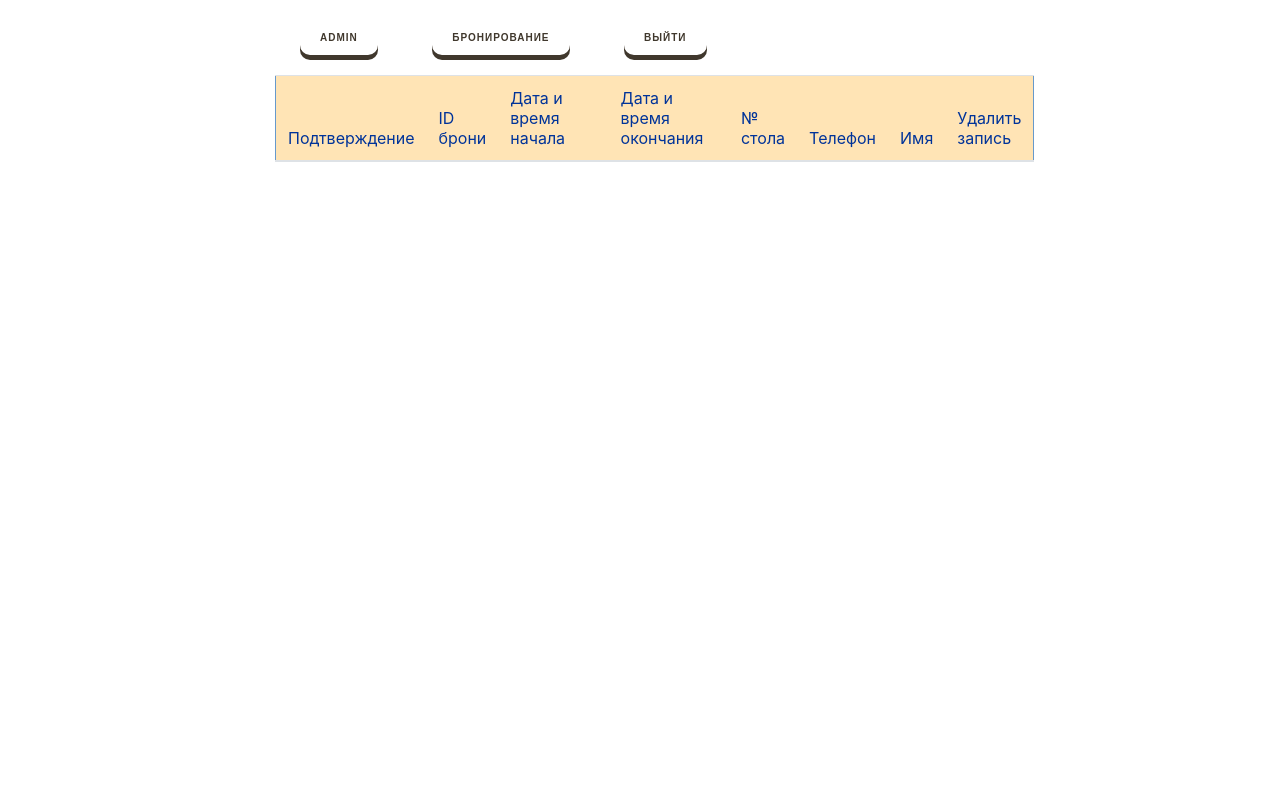
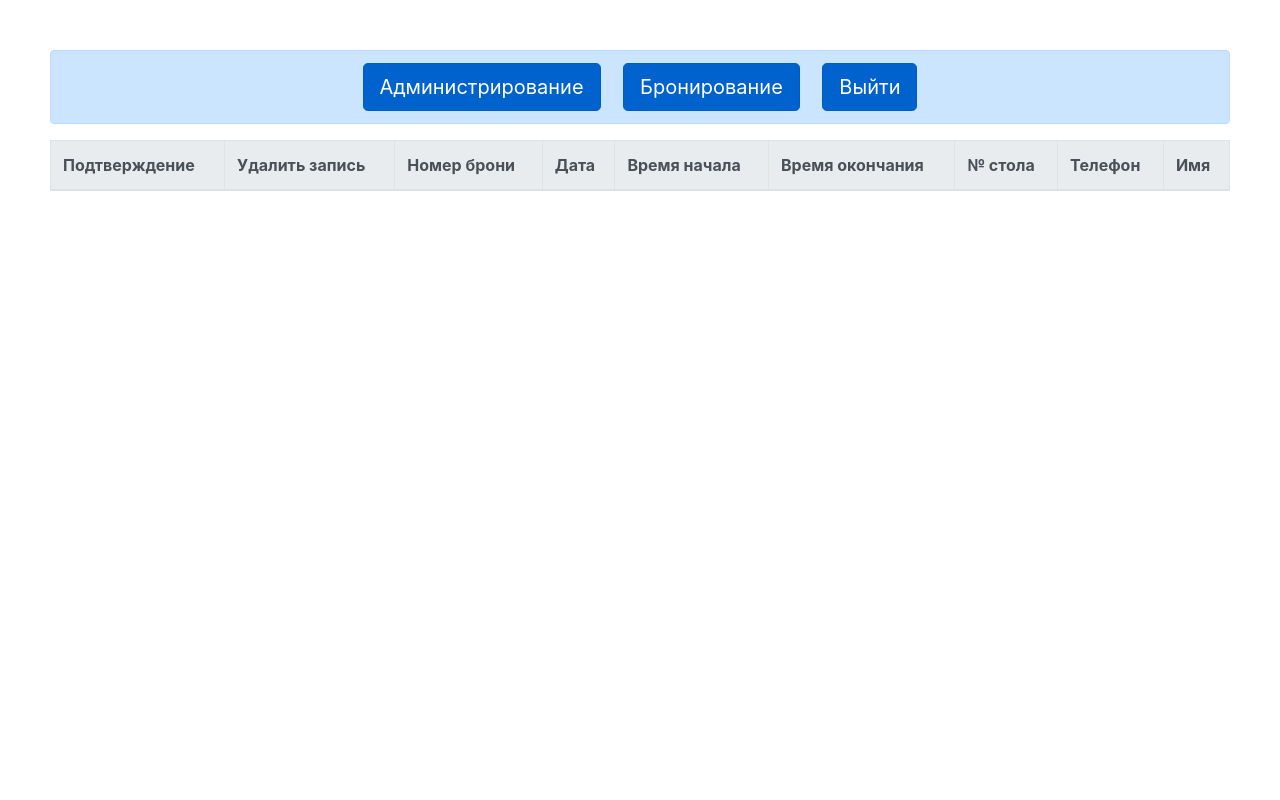
Before and after one commit to OlegYariga/na_rogah, a Flask app: page / in a window 1280 px wide. Run offline with Flask 2, Linux system fonts and the light colour scheme; the visitor is signed in with stand-in values (Sample User, id 1); data that the repository does not hold is empty; parts of the project's set-up code (start-up, migrations or seed data) failed here and were passed over; some libraries are stand-ins or nearby versions.

Commit message:
Added 3 endpoins find_user and for profile

```diff
--- a/templates/base.html
+++ b/templates/base.html
@@ -1,220 +1,5 @@
 <!-- /templates/base.html  -->
-<style>
-    body,html {
-        height: 100%;
-        width: 100%;
-    }
 
-    .flight-container {
-        margin: 0px;
-        padding: px;
-    }
-    table {
-    border: 1px solid #69c;
-    }
-th {
-
-        width: 100%;
-  font-weight: normal;
-  color: #039;
-  border-bottom: 1px dashed #69c;
-  padding: 12px 17px;
-}
-td {
-  color: #669;
-  padding: 7px 17px;
-}
-tr:hover td {background: #ccddff;}
-tr:nth-last-child(1) {
-    background: moccasin; /* Цвет фона */
-  }
-
-h2{
-  text-align: center;
-  color: #F1F2F4;
-  text-shadow: 0 1px 0 #000;
-}
-a{
-  text-decoration: none; color: #EC5C93;
-}
-.ribbon{
-  background: rgba(200,200,200,.5);
-  width: 50px;
-  height: 70px;
-  margin: 0 auto;
-  position: absolute;
-  top: 19px;
-  left: 0px;
-  border: 1px solid rgba(255,255,255,.3);
-  border-top: 2px solid rgba(255,255,255,.5);
-  border-bottom: 0;
-  border-radius: 5px 5px 0 0;
-  box-shadow: 0 0 3px rgba(0,0,0,.7);
-}
-.ribbon:before{
-  content:"";
-  display: block;
-  width: 15px;
-  height: 15px;
-  background: #4E535B;
-  border: 4px solid #cfd0d1;
-  margin: 18px auto;
-  box-shadow: inset 0 0 5px #000, 0 0 2px #000, 0 1px 1px 1px #A7A8AB;
-  border-radius: 100%;
-}
-.login{
-  background: #F1F2F4;
-  border-bottom: 2px solid #C5C5C8;
-  border-radius: 5px;
-  text-align: center;
-  color: #36383C;
-  text-shadow: 0 1px 0 #FFF;
-  max-width: 300px;
-  margin: 0 auto;
-  padding: 15px 40px 20px 40px;
-  box-shadow: 0 0 3px #000;
-   position: fixed;
-  top: 20%;
-  left: 10px;
-}
-.login:before{
-  content:"";
-  display: block;
-  width: 70px;
-  height: 4px;
-  background: #4E535B;
-  border-radius: 5px;
-  border-bottom: 1px solid #FFFFFF;
-  border-top: 2px solid #CBCBCD;
-  margin: 0 auto;
-}
-h1{
-  font-size: 1.6em;
-  margin-top: 30px;
-  margin-bottom: 10px;
-}
-p{
-  font-family:'Open Sans', Arial, sans-serif;
-  font-weight: 300;
-  color: #7B808A;
-  margin-top: 0;
-  margin-bottom: 30px;
-}
-.input{
-  text-align: right;
-  background: #E5E7E9;
-  border-radius: 5px;
-  overflow: hidden;
-  box-shadow: inset 0 0 3px #65686E;
-  border-bottom: 1px solid #FFF;
-}
-input{
-  width: 260px;
-  background: transparent;
-  border: 0;
-  line-height: 3.6em;
-  box-sizing: border-box;
-  color: #71747A;
-  font-family:'Open Sans', Arial, sans-serif;
-  text-shadow: 0 1px 0 #FFF;
-}
-input:focus{
-  outline: none;
-}
-.blockinput{
-  border-bottom: 1px solid #BDBFC2;
-  border-top: 1px solid #FFFFFF;
-}
-.blockinput:first-child{
-  border-top: 0;
-}
-.blockinput:last-child{
-  border-bottom: 0;
-}
-.blockinput i{
-  padding-right: 10px;
-  color: #B1B3B7;
-  text-shadow: 0 1px 0 #FFF;
-}
-::-webkit-input-placeholder {
-  color: #71747A;
-  font-family:'Open Sans', Arial, sans-serif;
-  text-shadow: 0 1px 0 #FFF;
-}
-
-
-
-.accept{
-  margin-top: 20px;
-  display: block;
-  width: 100%;
-  line-height: 1.2em;
-  background: rgba(114,212,202,1);
-  border-radius: 5px;
-  border:0;
-  cursor: pointer;
-  border-top: 1px solid #B2ECE6;
-  box-shadow: 0 0 0 1px #46A294, 0 2px 2px #808389;
-  color: #FFFFFF;
-  font-size: 1em;
-  text-shadow: 0 1px 2px #21756A;
-}
-.accept:hover{
-background: linear-gradient(to bottom, rgba(107,198,186,1) 0%,rgba(57,175,154,1) 100%);
-}
-
-.accept:active{
-  box-shadow: inset 0 0 5px #000;
-  background: linear-gradient(to bottom, rgba(57,175,154,1) 0%,rgba(107,198,186,1) 100%);
-}
-
-
-.cancel{
-  margin-top: 20px;
-  display: block;
-  width: 100%;
-  line-height: 1.2em;
-  background: red;
-  border-radius: 5px;
-  border:0;
-  cursor: pointer;
-  border-top: 1px solid #B22222;
-  box-shadow: 0 0 0 1px #B22222, 0 2px 2px #808389;
-  color: #FFFFFF;
-  font-size: 1em;
-  text-shadow: 0 1px 2px #21756A;
-}
-.cancel:hover{
-background: linear-gradient(to bottom, red 0%,darkred 100%);
-}
-
-.cancel:active{
-  box-shadow: inset 0 0 5px #000;
-  background: linear-gradient(to bottom, red 0%,darkred	 100%);
-}
-a {
-  display: inline-block;
-  text-decoration: none;
-  text-transform: uppercase;
-  letter-spacing: 1px;
-  margin: 15px 25px;
-  padding: 15px 20px;
-  font-size: 10px;
-  font-weight: bold;
-  font-family: 'Montserrat', sans-serif;
-  transition: 0.4s ease-in-out;
-}
-.five a {
-  border-radius: 10px;
-  color: #40382D;
-  box-shadow: inset 0 -5px 0 #40382D;
-}
-.five a:hover {
-  box-shadow: inset 0 -60px 0 #40382D, 2px 2px 3px rgba(0,0,0,0.3);
-  color: #DECDA5;
-}
-
-</style>
     <!doctype html>
     <html lang="en">
       <head>
@@ -227,15 +12,9 @@ a {
         <title>Realtime Table</title>
       </head>
       <body>
-          <div class="container h-100">
-            <div class="row align-items-center h-100">
-                <div class="col-md-8 col-sm-12 mx-auto">
-                    <div class="h-100 justify-content-center">
+            <div style="max-width: calc(100%); margin: 50px;">
                         {% block content %}  {% endblock %}
-                    </div>
-                </div>
-            </div>
-        </div>
+     </div>
         <script src="https://cdnjs.cloudflare.com/ajax/libs/jquery/3.3.1/jquery.min.js"></script>
         <script src="https://stackpath.bootstrapcdn.com/bootstrap/4.1.0/js/bootstrap.min.js"></script>
         <script src="https://js.pusher.com/4.1/pusher.min.js"></script>
--- a/templates/index.html
+++ b/templates/index.html
@@ -3,23 +3,35 @@
     {% extends 'base.html' %}
 
     {% block content %}
-<div class="five">
-    <a href="admin">ADMIN</a>
-    <a href="booking">Бронирование</a>
-    <a href="logout">Выйти</a>
-</div>
+<p></p>
+        <div class="alert alert-primary" role="alert">
+            <div class="d-flex justify-content-center">
+            <a class="btn btn-primary btn-lg active" role="button" aria-pressed="true" href="admin">Администрирование</a>
+                <p>&nbsp; &nbsp; &nbsp;</p>
+            <a class="btn btn-primary btn-lg active" role="button" aria-pressed="true" href="booking">Бронирование</a>
+                <p>&nbsp; &nbsp; &nbsp;</p>
+            <a class="btn btn-primary btn-lg active" role="button" aria-pressed="true" href="logout">Выйти</a>
+                </div>
 
-                <table class="table" id="flights">
-                    <thead>
+            <div class="d-flex justify-content-end">
+            </div>
+
+        </div>
+
+<p></p>
+
+                <table class="table table-bordered" id="flights">
+                    <thead class="thead-light">
                         <tr>
                             <th scope="col">Подтверждение</th>
-                            <th scope="col">ID брони</th>
-                            <th scope="col">Дата и время начала&nbsp;&nbsp;&nbsp;&nbsp;&nbsp;&nbsp;&nbsp;</th>
-                            <th scope="col">Дата и время окончания&nbsp;&nbsp;&nbsp;</th>
+                            <th scope="col">Удалить запись</th>
+                            <th scope="col">Номер брони</th>
+                            <th scope="col">Дата</th>
+                            <th scope="col">Время начала</th>
+                            <th scope="col">Время окончания</th>
                             <th scope="col">№ столa</th>
                             <th scope="col">Телефон</th>
                             <th scope="col">Имя</th>
-                            <th scope="col">Удалить запись</th>
                         </tr>
                     </thead>
                     <tbody>
@@ -28,27 +40,32 @@
                         <tr id={{ flight.booking_id }}>
 
                             <td>
-                                <form action="" method="POST" name="data">
+                                <form action="" method="POST" name="data" id="data">
+                                    <div class="d-flex justify-content-center">
                                     <input type="hidden" name="index" value="0">
                                     <input type="hidden" name="buttonpressed"  value = {{flight.booking_id }}>
-                                    <button class = "accept">Подтвердить</button>
+                                    <button class="btn btn-outline-success">Подтвердить</button>
+                                    </div>
                                 </form>
                             </td>
-
-                            <th scope="row">{{ flight.booking_id}}</th>
-                            <th scope="row">{{ flight.date_time_from }}</th>
-                            <td> {{ flight.date_time_to }} </td>
-                            <td> {{ flight.table_id }} </td>
-                            <td> {{flight.phone }} </td>
-                            <td> {{flight.user_name }} </td>
-
                             <td>
                                 <form action="" method="POST" name="del">
+                                    <div class="d-flex justify-content-center">
                                     <input type="hidden" name="index" value="1">
                                     <input type="hidden" name="booking_delete"  value = {{flight.booking_id }}>
-                                    <button class="cancel">Удалить</button>
+                                    <button class="btn btn-outline-danger" onclick="return confirm('Вы точно хотите удалить запись о бронировании из списка?')">Удалить</button>
+                                    </div>
                                 </form>
                             </td>
+                            <td><div class="d-flex justify-content-center">{{ flight.booking_id}}</div></td>
+                            <td><div class="d-flex justify-content-center">{{ flight.date_from }}</div></td>
+                            <td><div class="d-flex justify-content-center">{{ flight.time_from }}</div></td>
+                            <td><div class="d-flex justify-content-center"> {{ flight.time_to }} </div></td>
+                            <td><div class="d-flex justify-content-center"> {{ flight.table_id }} </div></td>
+                            <td><div class="d-flex justify-content-center"> {{flight.phone }} </div></td>
+                            <td><div class="d-flex justify-content-center"> {{flight.user_name }} </div></td>
+
+
                         </tr>
                     {% endfor %}
 
@@ -60,6 +77,10 @@
     setTimeout(function(){
     location.reload();
 }, 10000);
+$('#data').submit(function() {
+  $(this).submit();
+  document.data.reset();
+});
 
 </script>
     {% endblock %}
--- a/view.py
+++ b/view.py
@@ -176,6 +176,23 @@ def timetable():
     except Exception:
         return jsonify({'code': 500, 'desc': "Internal server error"}), 500
 
+
+@app.route(def_route+'/find_user/<user_email>', methods=['GET'])
+def find_user(user_email):
+    try:
+        user = Users.query.filter(Users.email == str(user_email)).first()
+        if user:
+            return jsonify({'code': 200, 'desc': "User was found"}), 200
+        return jsonify({'code': 404, 'desc': "Not Found"}), 404
+    except ValueError:
+        # If GET parameter was wrong
+        return jsonify({'code': 415, 'desc': "Not valid was received"}), 415
+    except TypeError:
+        # If program cannot translate data to json or can't append list
+        return jsonify({'code': 400, 'desc': "Bad request"}), 400
+    except Exception:
+        # If There're other SERVER errors
+        return jsonify({'code': 500, 'desc': "Internal server error"}), 500
 
 ########################################################################################################################
 ########################################################################################################################
@@ -461,6 +478,57 @@ def delete_user_booking():
         return jsonify({'code': 500, 'desc': "Internal server error"}), 500
 
 
+@app.route(def_route+'/view_user_credentials', methods=['POST'])
+def view_user_credentials():
+    data = request.data
+    json_data = json.loads(data)
+    if (json_data['email'] in session) and (str(json_data['uuid']) == str(session[json_data['email']])):
+        user = Users.query.filter(Users.email == str(json_data['email'])).first()
+        if user:
+            return jsonify({'data': user.prepare_json()}), 200
+        return jsonify({'code': 404, 'desc': "User not found"}), 404
+    return jsonify({'code': 401, 'desc': "Unauthorized"}), 401
+
+
+@app.route(def_route+'/change_user_credentials', methods=['POST'])
+def change_user_credentials():
+    data = request.data
+    json_data = json.loads(data)
+    if (json_data['email'] in session) and (str(json_data['uuid']) == str(session[json_data['email']])):
+        if not json_data['new_email'] or json_data['new_email'] == "":
+                user = Users.query.filter(Users.email == str(json_data['email'])).first()
+                if user:
+                    user.name = str(json_data['name'])
+                    user.phone = str(json_data['phone'])
+                    db.session.commit()
+                    return jsonify({'code': 200, 'desc': "OK"}), 200
+                return jsonify({'code': 404, 'desc': "User not found"}), 404
+        else:
+            if str(json_data['new_email']) in session:
+                # If code from email is correct
+                if str(json_data['code']) == str(session[json_data['new_email']]):
+                    new_user_exist = Users.query.filter(Users.email == json_data['new_email']).first()
+                    user = Users.query.filter(Users.email == str(json_data['email'])).first()
+                    # If there's such user in DB
+                    if not new_user_exist and user:
+                        user.email = str(json_data['new_email'])
+                        user.name = str(json_data['name'])
+                        db.session.commit()
+                        session.pop(str(json_data['email']))
+                        if user:
+                            # Generate unique identifier
+                            unique = str(uuid.uuid4())
+                            # Create new session with key <login> and unique value
+                            session[str(user.email)] = unique
+                            # Create a response
+                            return jsonify({'code': 200, 'desc': "OK",
+                                            'email': str(user.email), 'uuid': unique}), 200
+                    return jsonify({'code': 404, 'desc': "Current user not found or user with new_email already exists"}), 404
+                return jsonify({'code': 404, 'desc': "New email verify code is not valid"}), 404
+            return jsonify({'code': 404, 'desc': "New user email was not accepted yet (use /verify_email endpoint)"}), 404
+    return jsonify({'code': 401, 'desc': "Unauthorized"}), 401
+
+
 #######################################################################################
 # ADMIN VIEW
 # View function for custom admin
@@ -468,7 +536,7 @@ def delete_user_booking():
 @app.route("/", methods=['GET', 'POST'])
 @login_required
 def index():
-    try:
+    #try:
         # If something was POSTed
         if request.method == 'POST':
             # If button "Accept" was pressed
@@ -524,15 +592,21 @@ def index():
         # MAIN PART
         # Select not-accepted booking records from DB
         booking = Booking.query.filter(not_(Booking.accepted == True)).all()
+
         flights_keys = {}
         flights = []
         for order in booking:
+            date_from = datetime.strftime(order.date_time_from, "%d.%m.%Y")
+            time_from = datetime.strftime(order.date_time_from, "%H:%M")
+            date_to = datetime.strftime(order.date_time_to, "%d.%m.%Y")
+            time_to = datetime.strftime(order.date_time_to, "%H:%M")
             # Select users in every booking item (order)
             user = Users.query.filter(Users.id == order.user_id).first()
             # Fill th dictionary with booking and user data
             flights_keys['booking_id'] = order.booking_id
-            flights_keys['date_time_from'] = order.date_time_from
-            flights_keys['date_time_to'] = order.date_time_to
+            flights_keys['date_from'] = date_from
+            flights_keys['time_from'] = time_from
+            flights_keys['time_to'] = time_to
             if user:
                 flights_keys['user_name'] = user.name
                 flights_keys['phone'] = user.phone
@@ -545,10 +619,10 @@ def index():
             flights_keys = {}
         # Create view page with data
         return render_template('index.html', flights=flights)
-    except KeyError:
-        return jsonify({'code': 406, 'desc': "Not acceptable - Key or value error"}), 406
-    except Exception:
-        return jsonify({'code': 500, 'desc': "Internal server error"}), 500
+    #except KeyError:
+        #return jsonify({'code': 406, 'desc': "Not acceptable - Key or value error"}), 406
+    #except Exception:
+        #return jsonify({'code': 500, 'desc': "Internal server error"}), 500
 
 
 # Function to send email
```
Also changed, not shown: models.py (+8 -0 lines).
